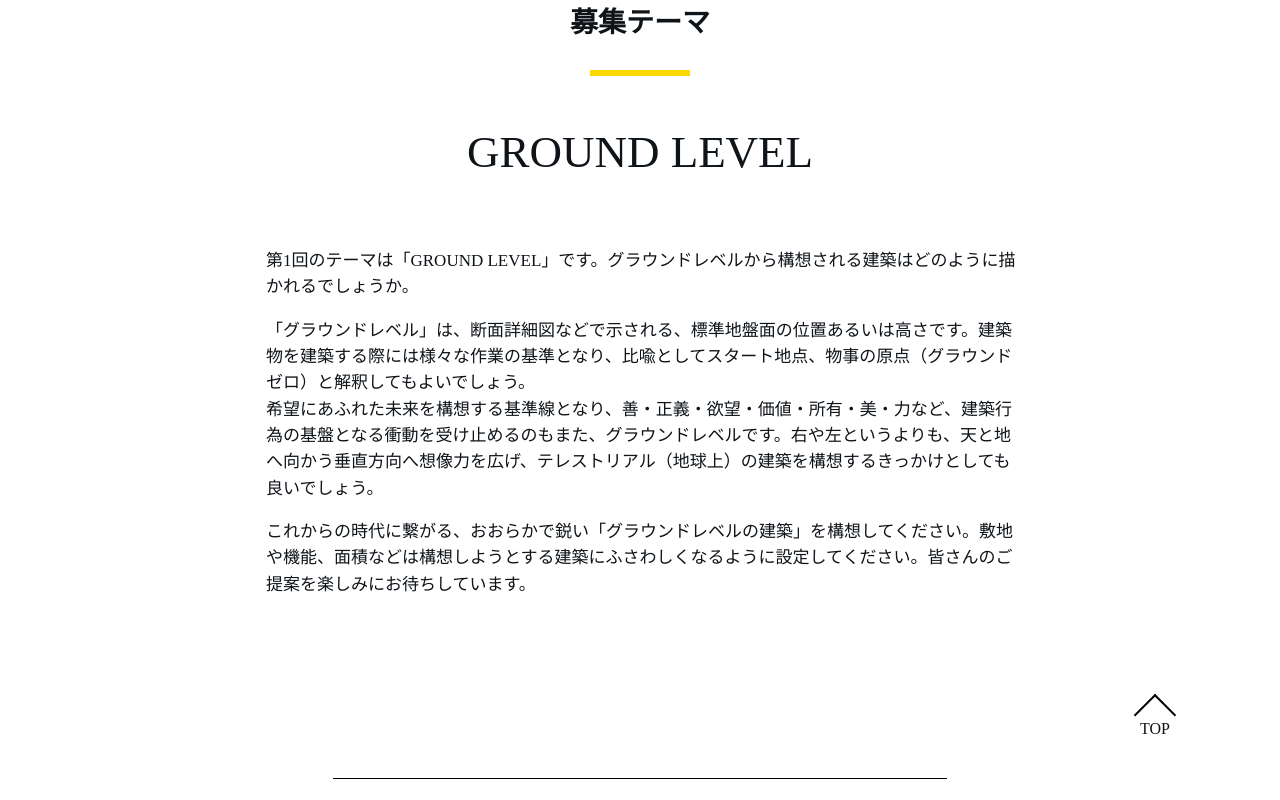
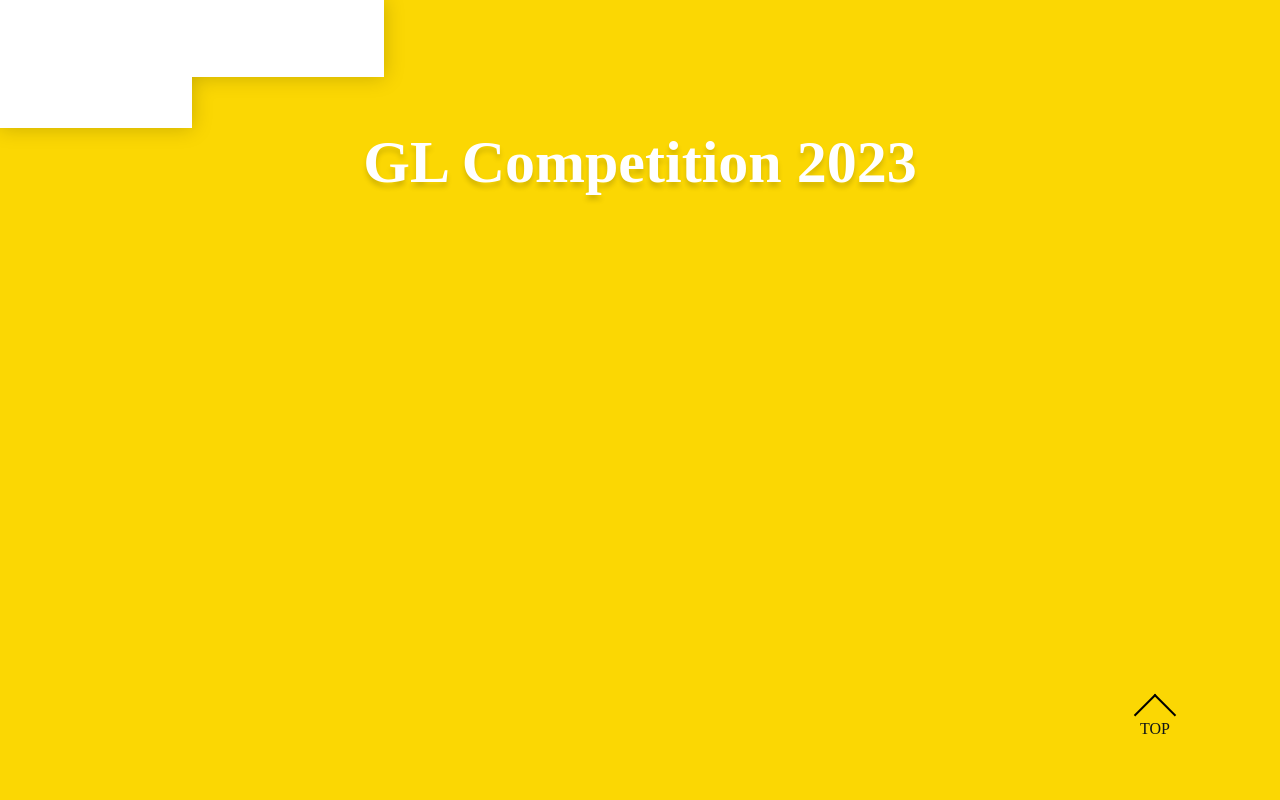
Before and after one commit to HornCake/GLsite, a Nuxt app: page / in a window 1280 px wide. Shown: the top 800 px of the page. Built offline with nearby package versions, Linux system fonts and the light colour scheme.

Commit message:
[add] Add hero and index in progress

```diff
--- /dev/null
+++ b/components/OHeroAndIndex.vue
@@ -0,0 +1,36 @@
+<template>
+  <section class="hero no-line">
+    <div class="boxes">
+      <div class="box box1"></div>
+      <div class="box box2"></div>
+    </div>
+    <h1>GL Competition 2023</h1>
+  </section>
+</template>
+
+<script setup lang="ts"></script>
+
+<style scoped lang="scss">
+  .boxes {
+    filter: drop-shadow(0 0 10px rgba(0, 0, 0, 0.2));
+  }
+  .box {
+    background-color: $white;
+    &.box1 {
+      width: 30vw;
+      height: 6vw;
+    }
+    &.box2 {
+      width: 15vw;
+      height: 4vw;
+    }
+  }
+
+  .hero {
+    margin-inline: 0;
+    width: 100vw;
+
+    background-color: $main;
+    height: 200vh;
+  }
+</style>
--- a/pages/index.vue
+++ b/pages/index.vue
@@ -1,5 +1,6 @@
 <template>
   <article>
+    <OHeroAndIndex />
     <OTheme />
     <ORequirements />
     <OSubmissions />
```
